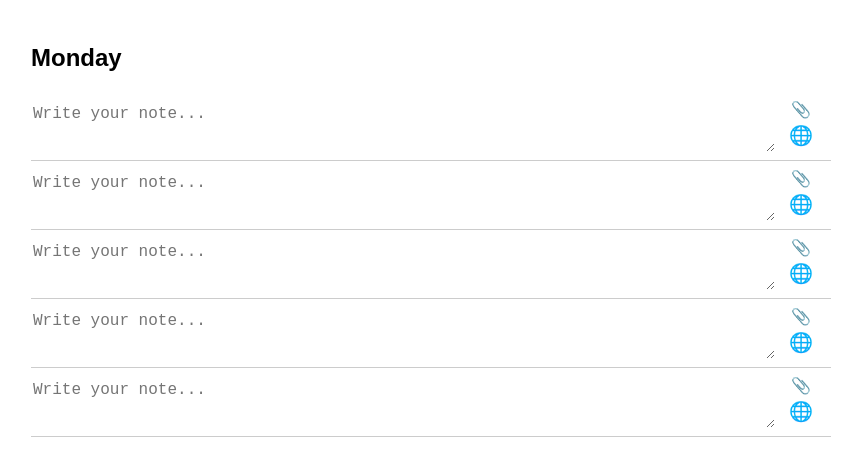
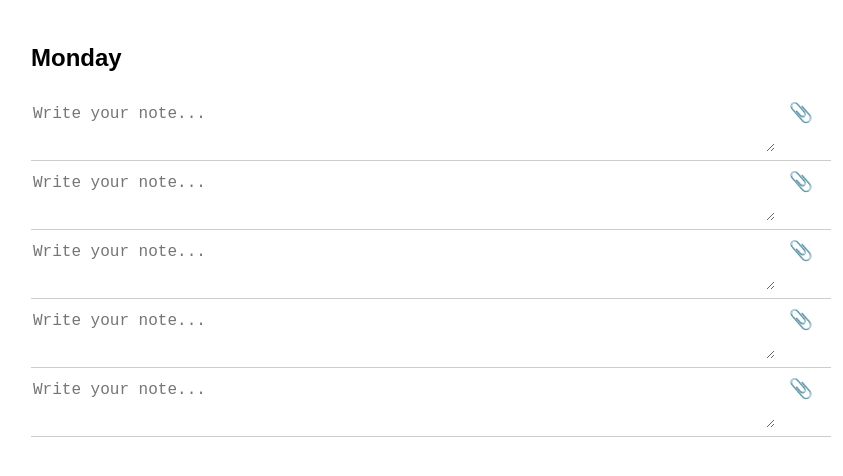
Before and after one commit to Yavuz8085/Ajanda3, a React (Vite) app: page / in a window 1280 px wide. Shown: the top 476 px of the page, without its empty margins (209-1052 px from the left). Built offline with nearby package versions, Linux system fonts and the light colour scheme.

Commit message:
Update App.jsx

```diff
--- a/src/App.jsx
+++ b/src/App.jsx
@@ -5,6 +5,7 @@ const maxRows = 5;
 
 export default function App() {
   const [notes, setNotes] = useState({});
+  const [activeRow, setActiveRow] = useState(null);
 
   useEffect(() => {
     const saved = localStorage.getItem("agenda-enhanced");
@@ -74,6 +75,12 @@ export default function App() {
     return "📁";
   };
 
+  const showMenu = (day, rowIndex) => {
+    setActiveRow({ day, rowIndex });
+  };
+
+  const hideMenu = () => setActiveRow(null);
+
   return (
     <div style={{ padding: "1rem", fontFamily: "sans-serif", maxWidth: 800, margin: "auto" }}>
       {days.map(day => (
@@ -81,8 +88,10 @@ export default function App() {
           <h2>{day}</h2>
           {Array.from({ length: maxRows }).map((_, rowIndex) => {
             const row = notes[day]?.[rowIndex] || { text: "", files: [], links: [] };
+            const isActive = activeRow && activeRow.day === day && activeRow.rowIndex === rowIndex;
+
             return (
-              <div key={rowIndex} style={{ display: "flex", alignItems: "flex-start", borderBottom: "1px solid #ccc", padding: "0.5rem 0" }}>
+              <div key={rowIndex} style={{ display: "flex", alignItems: "flex-start", borderBottom: "1px solid #ccc", padding: "0.5rem 0", position: "relative" }}>
                 <textarea
                   placeholder="Write your note..."
                   style={{
@@ -99,32 +108,43 @@ export default function App() {
                   onChange={(e) => handleTextChange(day, rowIndex, e.target.value)}
                 />
                 <div style={{ display: "flex", flexDirection: "column", alignItems: "center", marginLeft: 8 }}>
-                  <label style={{ cursor: "pointer" }}>
-                    📎
+                  <button
+                    onClick={() => showMenu(day, rowIndex)}
+                    style={{ background: "none", border: "none", cursor: "pointer", fontSize: "1.2rem" }}
+                  >📎</button>
+
+                  {isActive && (
+                    <div style={{ position: "absolute", top: "100%", right: 0, background: "white", border: "1px solid #ccc", zIndex: 10 }}>
+                      <label style={{ display: "block", padding: "0.5rem", cursor: "pointer" }}>
+                        📄 File
                         <input
                           type="file"
                           multiple
                           accept=".pdf,.jpg,.jpeg,.png,.doc,.docx,.xls,.xlsx,.ppt,.pptx"
-                      onChange={(e) => handleFileUpload(day, rowIndex, e.target.files)}
+                          onChange={(e) => {
+                            handleFileUpload(day, rowIndex, e.target.files);
+                            hideMenu();
+                          }}
                           style={{ display: "none" }}
                         />
                       </label>
-                  <button style={{ background: "none", border: "none", cursor: "pointer", fontSize: "1.2rem", marginTop: 4 }} onClick={() => handleAddLink(day, rowIndex)}>🌐</button>
+                      <div style={{ padding: "0.5rem", cursor: "pointer" }} onClick={() => {
+                        handleAddLink(day, rowIndex);
+                        hideMenu();
+                      }}>
+                        🌐 Link
                       </div>
-                <div style={{ marginLeft: 12 }}>
+                    </div>
+                  )}
+                </div>
+                <div style={{ marginLeft: 12, display: "flex", gap: "0.3rem", flexWrap: "wrap" }}>
                   {row.files.map((file, i) => (
-                    <div key={i}>
-                      <a href={file.data} target="_blank" rel="noopener noreferrer">
-                        {getFileIcon(file.name)} {file.name}
+                    <a key={i} href={file.data} target="_blank" rel="noopener noreferrer" style={{ fontSize: "1.2rem" }}>
+                      {getFileIcon(file.name)}
                     </a>
-                    </div>
                   ))}
                   {row.links.map((link, j) => (
-                    <div key={j}>
-                      <a href={link} target="_blank" rel="noopener noreferrer">
-                        🌐 {link}
-                      </a>
-                    </div>
+                    <a key={j} href={link} target="_blank" rel="noopener noreferrer" style={{ fontSize: "1.2rem" }}>🌐</a>
                   ))}
                 </div>
               </div>
```
Lines whose indentation alone changed are shown as unchanged.
